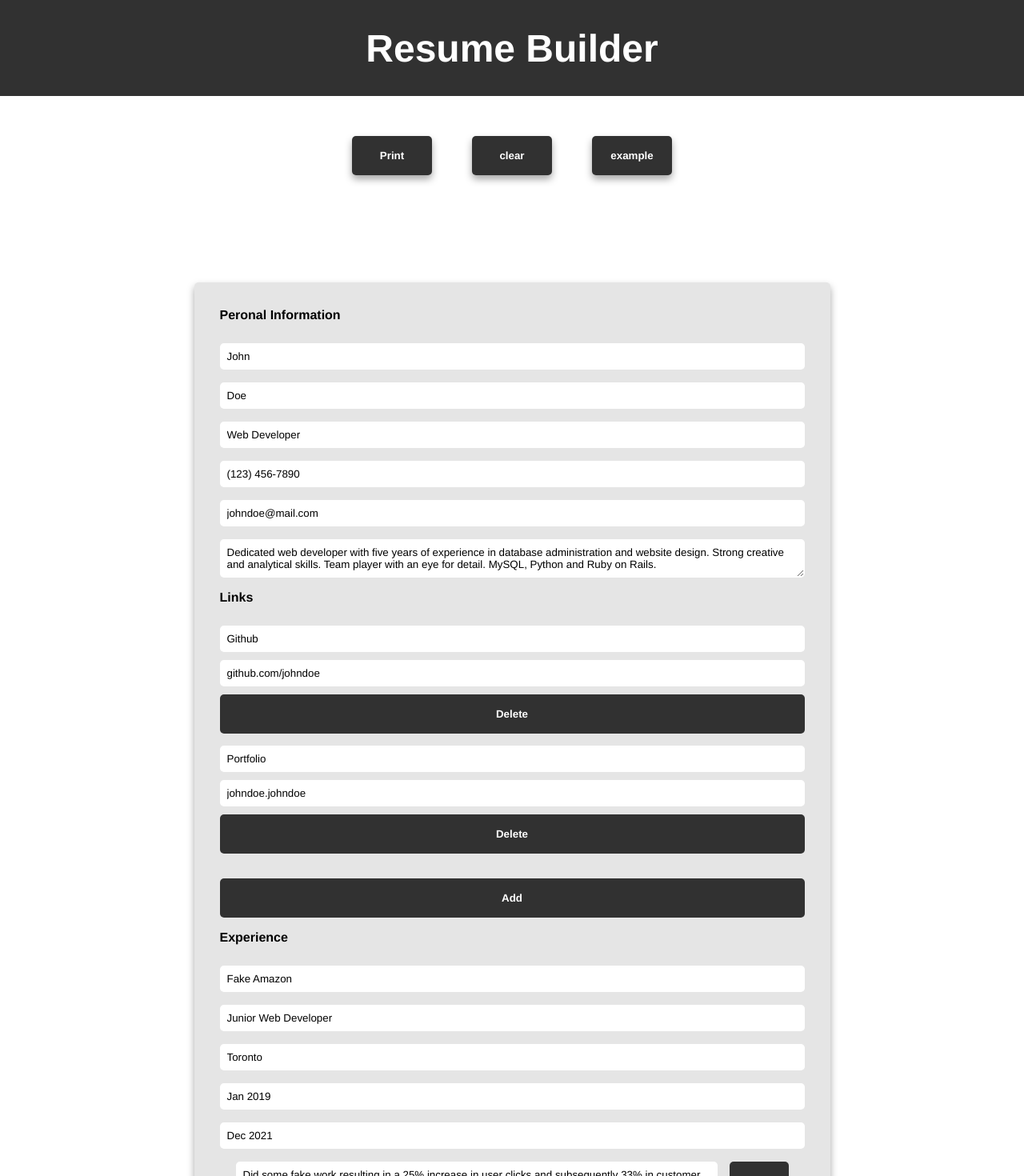
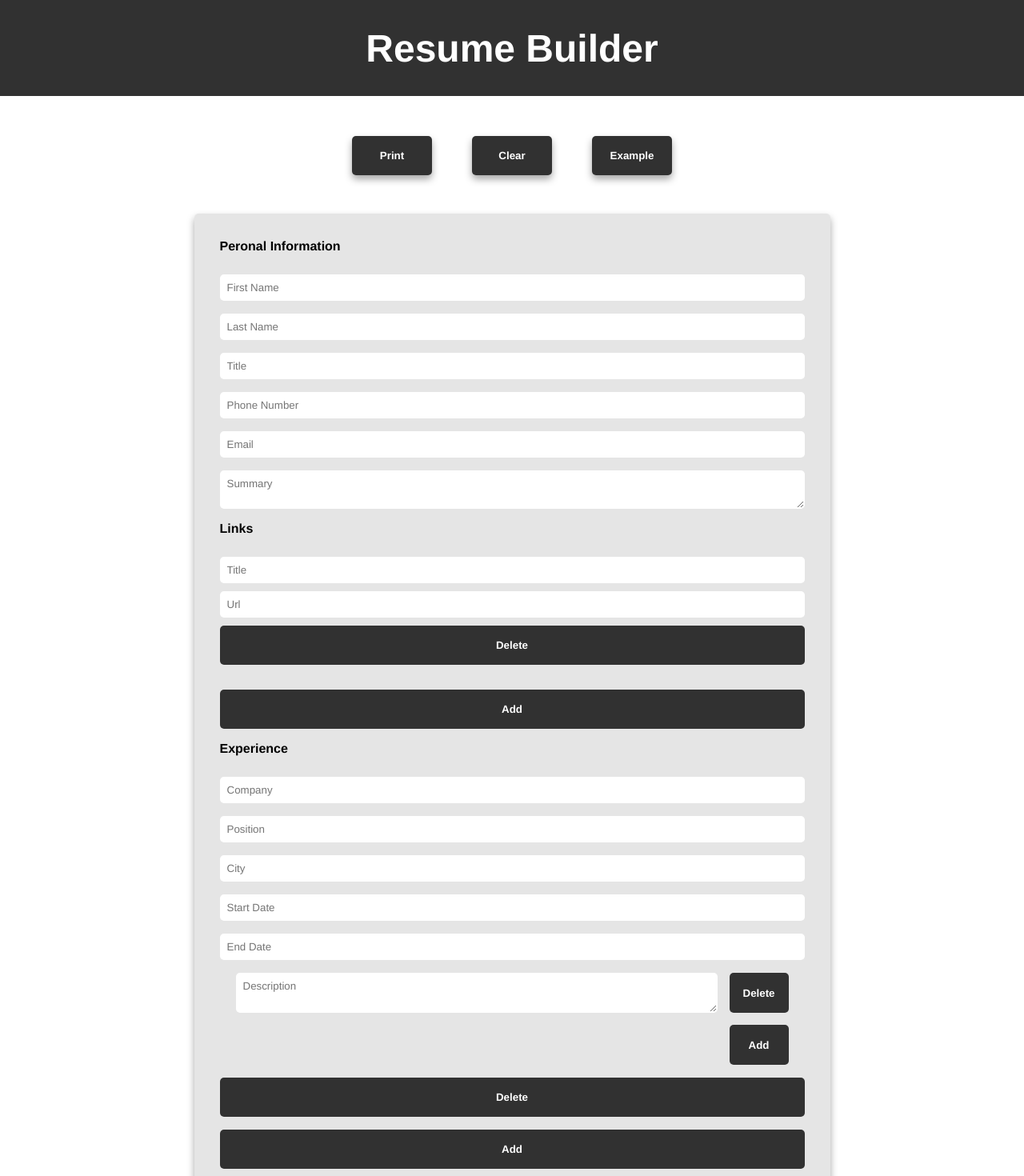
Before and after one commit to jianylei/resume-builder, a React (Create React App) app: page / in a window 1280 px wide. Shown: the top 1470 px of the page at 80% size. Built offline with nearby package versions, Linux system fonts and the light colour scheme; the HTML template or start-up script is replaced by a standard one.

Commit message:
fixed key issue in preview > sidebar

```diff
--- a/src/App.css
+++ b/src/App.css
@@ -39,6 +39,18 @@ button:hover{
   width: 100%;
 }
 
+/* Button bar */
+.bar-container{
+  display: flex;
+  justify-content: space-evenly;
+  width: 500px;
+  margin: 50px auto 0;
+}
+.bar-container > button{
+  width: 100px;
+  box-shadow: rgba(0, 0, 0, 0.35) 0px 5px 10px;
+}
+
 /* Main */
 .main-container{
     display: flex;
@@ -46,7 +58,7 @@ button:hover{
     justify-content: space-between;
     gap: 4rem;
     max-width: 1800px;
-    padding: 4rem 8rem 0;
+    padding: 3rem 8rem 5rem;
     margin: 0 auto;
     margin-bottom: 30px;
 }
@@ -166,19 +178,6 @@ li{
   margin-bottom: 5px;
 }
 
-/* Button bar */
-.bar-container{
-  display: flex;
-  justify-content: space-evenly;
-  width: 500px;
-  margin: 50px auto 70px;
-}
-.bar-container > button{
-  width: 100px;
-  box-shadow: rgba(0, 0, 0, 0.35) 0px 5px 10px;
-}
-
-
 /* Footer */
 .footer-container{
   bottom: 0;
--- a/src/components/buttonBar.js
+++ b/src/components/buttonBar.js
@@ -2,8 +2,8 @@ function ButtonBar({onPrint, onClear, onExample}){
     return(
         <div className="bar-container">
             <button onClick={onPrint}>Print</button>
-            <button onClick={onClear}>clear</button>
-            <button onClick={onExample}>example</button>
+            <button onClick={onClear}>Clear</button>
+            <button onClick={onExample}>Example</button>
         </div>
     )
 }
--- a/src/components/form/experienceItems.js
+++ b/src/components/form/experienceItems.js
@@ -60,7 +60,7 @@ function ExperienceItems({ id, experience, resume, setResume }) {
             <input onChange={changeExperienceHandler} value={experience.city} type="text" name="city" placeholder="City"></input>
             <input onChange={changeExperienceHandler} value={experience.start} type="text" name="start" placeholder="Start Date"></input>
             <input onChange={changeExperienceHandler} value={experience.end} type="text" name="end" placeholder="End Date"></input>
-            <div className="experience-text-container">
+            <div>
                 {experienceItemText}
                 <button className="add-btn" onClick={addDescriptionHandler}>Add</button>
             </div>
--- a/src/components/form/projectItems.js
+++ b/src/components/form/projectItems.js
@@ -56,11 +56,10 @@ function ProjectItems({ id, project, resume, setResume }) {
     return (
         <>
             <input onChange={changeProjectHandler} value={project.name} type="text" name="name" placeholder="Project Name"></input>
-            <div className="experience-text-container">
+            <div>
                 {projectsItemText}
                 <button className="add-btn" onClick={addDescriptionHandler}>Add</button>
             </div>
-
             <button onClick={removeProjectHandler}>Delete</button>
         </>
     );
--- a/src/components/main.js
+++ b/src/components/main.js
@@ -8,7 +8,7 @@ import emptyResume from "./emptyResume"
 import exampleResume from "./exampleResume";
 
 function Main() {
-    const[resume, setResume] = useState(exampleResume)
+    const[resume, setResume] = useState(emptyResume)
 
     const componentRef = useRef()
     const handlePrint = useReactToPrint({
--- a/src/components/preview/previewMain.js
+++ b/src/components/preview/previewMain.js
@@ -11,7 +11,7 @@ function PreviewMain({resume}){
 
     return(
         <div className="preview-content">
-            <div className="experience-container">
+            <div>
                 <legend>Experience</legend>
                 {experienceItems}
             </div>
--- a/src/components/preview/projectItems.js
+++ b/src/components/preview/projectItems.js
@@ -5,7 +5,7 @@ function ProjectItem({project}){
         )
     })
     return(
-        <div className="preview-projects">
+        <div>
                 <div style={{fontWeight: "bold"}}>{project.name}</div>
             <ul className="preview-experience-text">{newList}</ul>
         </div>
--- a/src/components/preview/sidebar.js
+++ b/src/components/preview/sidebar.js
@@ -3,7 +3,7 @@ import EducationItem from "./educationItems";
 function SideBar({resume}){
     const linkItems = resume.personalInfo.link.map((link)=>{
         return(
-            <div className="preview-link-container">
+            <div key={link.id} className="preview-link-container">
                 <div>{link.title}</div>
                 <div style={{color:"rgb(83, 83, 83)"}}>{link.url}</div>
             </div>
@@ -11,7 +11,7 @@ function SideBar({resume}){
     });
     const skillItems = resume.skills.map((skill)=>{
         return(
-            <div className="preview-skills-container">
+            <div key={skill.id} className="preview-skills-container">
                 <div style={{marginBottom:"5px", color:"rgb(83, 83, 83)"}}>{skill.skill}</div>
             </div>
         )
```
